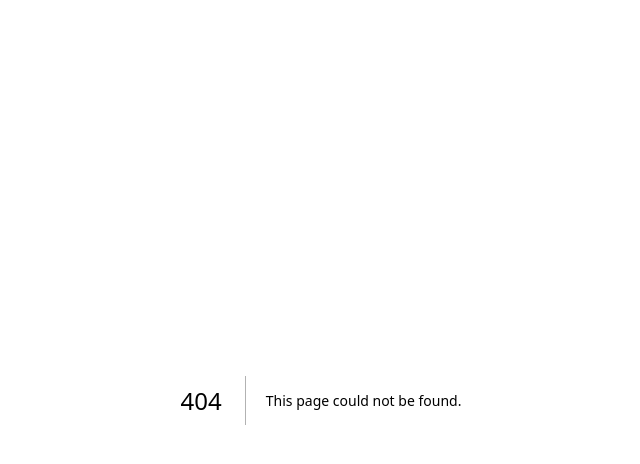
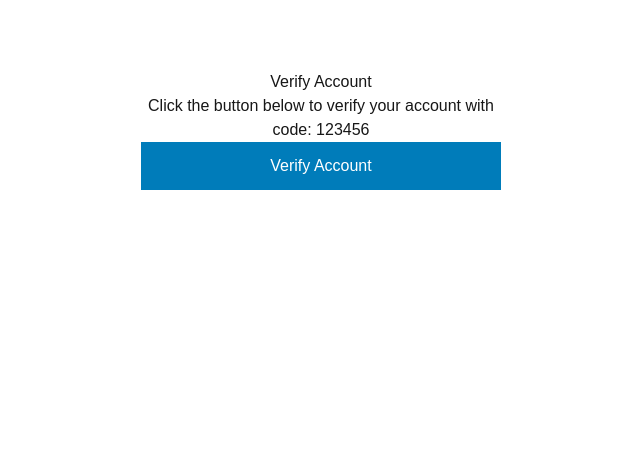
Before and after one commit to mohamed-samir-dev/Next.js-auth-dashboard, a Next.js app: page /auth/verify in a window 1280 px wide. Before the commit this address had no page. Shown: the top 464 px of the page, without its empty margins (319-959 px from the left). Built offline with nearby package versions, Linux system fonts and the light colour scheme; sample sign-in values are in the browser's storage.

Commit message:
feat: create email verification page with OTP input

```diff
--- /dev/null
+++ b/app/auth/verify/page.tsx
@@ -0,0 +1,71 @@
+'use client';
+
+import { useState, useEffect } from 'react';
+import { useRouter } from 'next/navigation';
+
+export default function Verify() {
+  const router = useRouter();
+  const [loading, setLoading] = useState(false);
+  const [error, setError] = useState('');
+
+  useEffect(() => {
+    const tempToken = localStorage.getItem('temp_token');
+    if (!tempToken) {
+      router.push('/auth/register');
+    }
+  }, [router]);
+
+  const handleVerify = async () => {
+    setLoading(true);
+    setError('');
+
+    const tempToken = localStorage.getItem('temp_token');
+    if (!tempToken) {
+      router.push('/auth/register');
+      return;
+    }
+
+    const data = new FormData();
+    data.append('code', '123456');
+
+    try {
+      const response = await fetch('/api/auth/verify', {
+        method: 'POST',
+        headers: {
+          'Authorization': `Bearer ${tempToken}`,
+          'Accept': 'application/json'
+        },
+        body: data
+      });
+
+      const result = await response.json();
+
+      if (response.ok && result.data && result.data.token) {
+        localStorage.removeItem('temp_token');
+        localStorage.setItem('auth_token', result.data.token);
+        router.push('/dashboard');
+      } else {
+        setError(result.message || 'Verification failed');
+      }
+    } catch (err) {
+      setError('Network error occurred');
+    } finally {
+      setLoading(false);
+    }
+  };
+
+  return (
+    <div style={{ maxWidth: '400px', margin: '50px auto', padding: '20px', textAlign: 'center' }}>
+      <h1>Verify Account</h1>
+      <p>Click the button below to verify your account with code: 123456</p>
+      {error && <p style={{ color: 'red', marginBottom: '15px' }}>{error}</p>}
+      <button
+        onClick={handleVerify}
+        disabled={loading}
+        style={{ width: '100%', padding: '12px', backgroundColor: '#007cba', color: 'white', border: 'none', cursor: 'pointer' }}
+      >
+        {loading ? 'Verifying...' : 'Verify Account'}
+      </button>
+    </div>
+  );
+}
```
